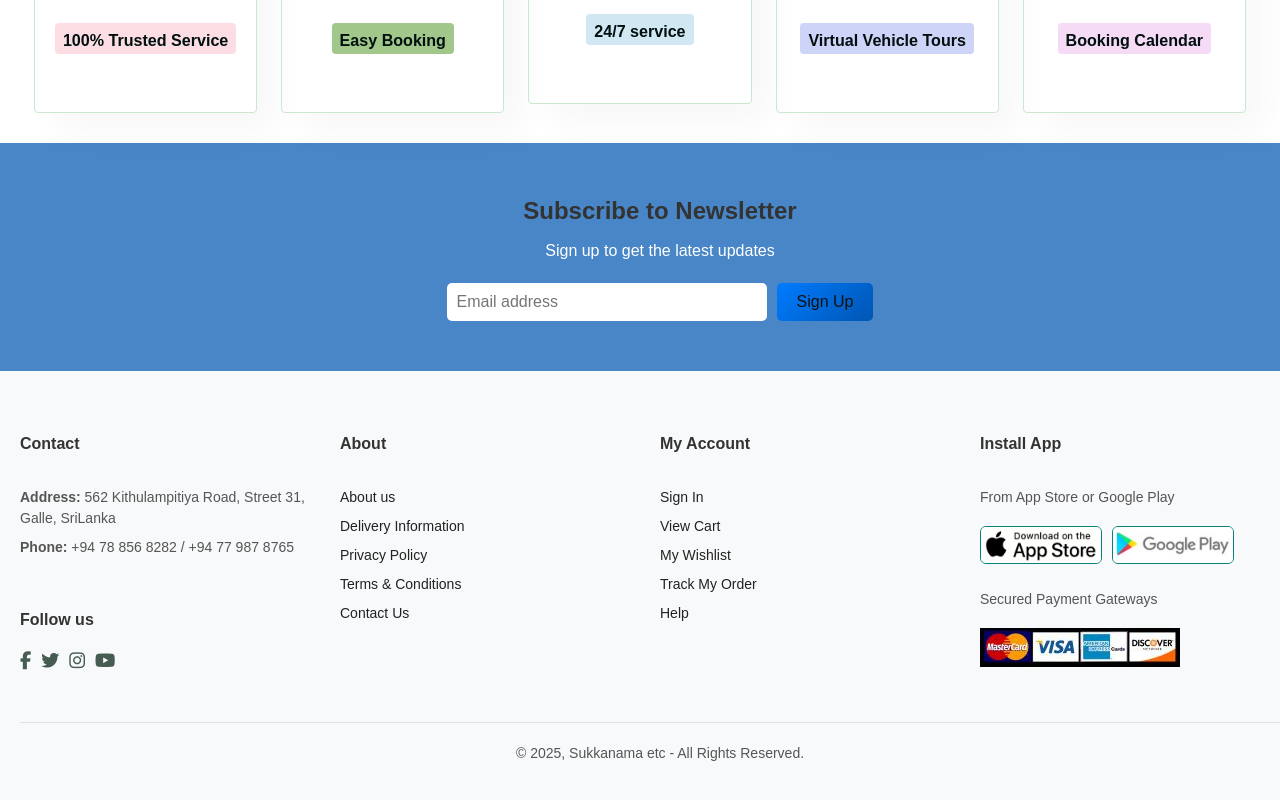
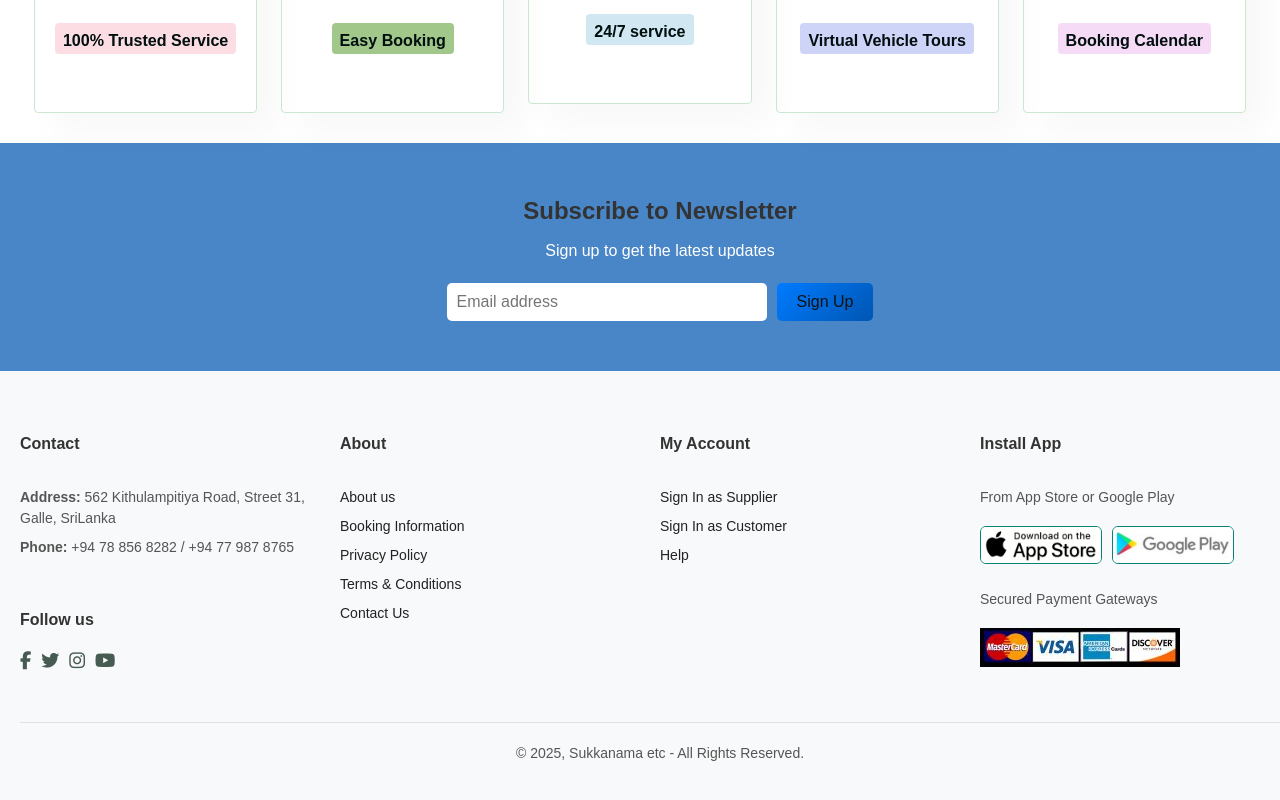
Before and after one commit to DulajAR/GAHDSE24.1F-sukkanama-vehicle-rental, a React (Vite) app in the folder web-app/: page /about in a window 1280 px wide. Shown: the part 2063-2863 px from the top of the page. Built offline with nearby package versions, Linux system fonts and the light colour scheme.

Commit message:
footer update

```diff
--- a/web-app/src/components/Footer.jsx
+++ b/web-app/src/components/Footer.jsx
@@ -3,6 +3,10 @@ import logo from '../assets/logo.png'; // Adjust the path based on your folder s
 import app from '../assets/app.jpg';
 import play from '../assets/play.jpg';
 import pay from '../assets/pay.png';
+import { Link } from 'react-router-dom';
+
+
+
 
 
 const Footer = () => {
@@ -26,19 +30,17 @@ const Footer = () => {
 
       <div className="col">
         <h4>About</h4>
-        <a href="#">About us</a>
-        <a href="#">Delivery Information</a>
+        <Link to="/about">About us</Link>
+        <a href="#">Booking Information</a>
         <a href="#">Privacy Policy</a>
         <a href="#">Terms & Conditions</a>
-        <a href="#">Contact Us</a>
+        <Link to="/contact">Contact Us</Link>
       </div>
 
       <div className="col">
         <h4>My Account</h4>
-        <a href="#">Sign In</a>
-        <a href="#">View Cart</a>
-        <a href="#">My Wishlist</a>
-        <a href="#">Track My Order</a>
+        <Link to="/supplier-login">Sign In as Supplier</Link>
+        <Link to="/loginCustomer">Sign In as Customer</Link>
         <a href="#">Help</a>
       </div>
 
```
